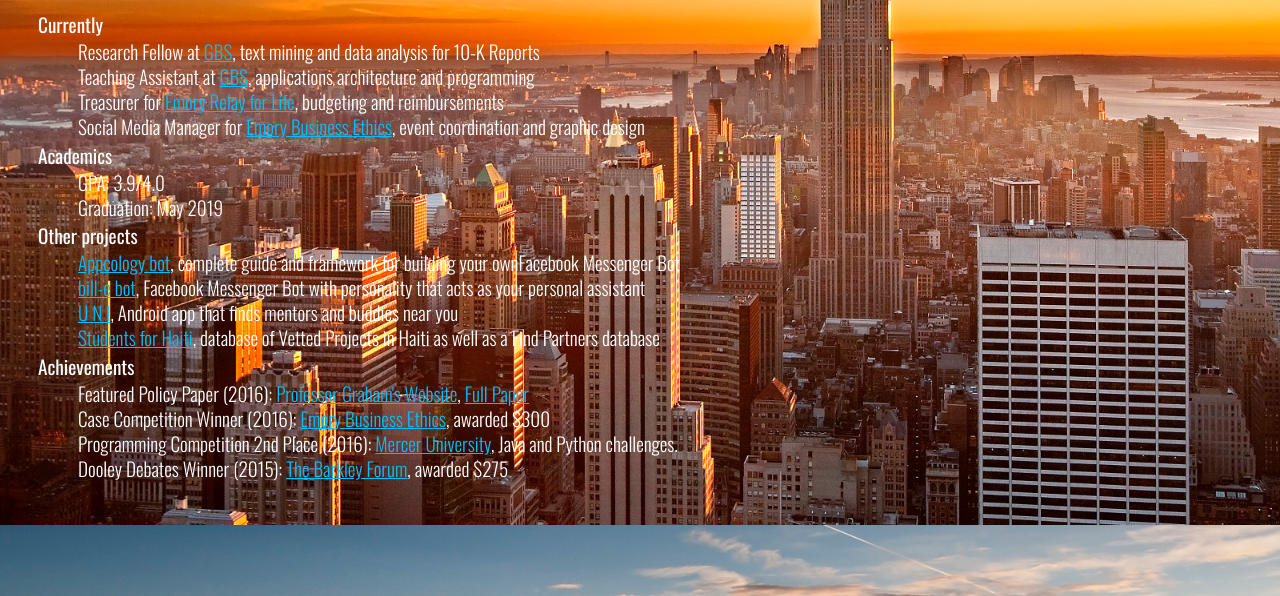
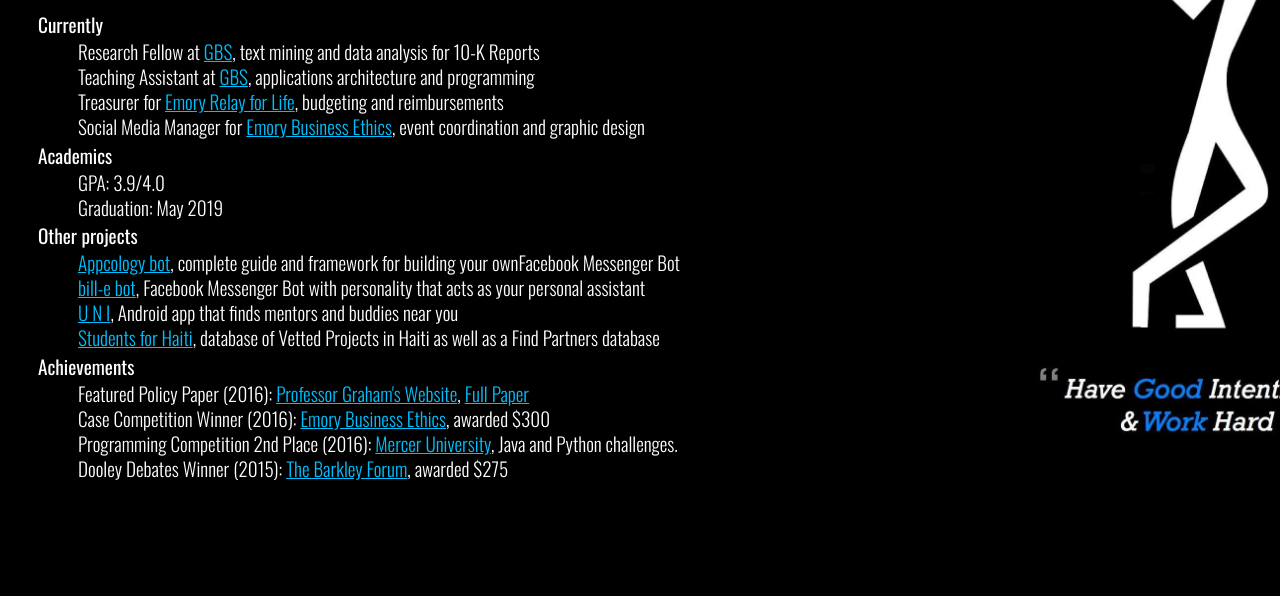
Before and after one commit to ssyz/ssyz.github.io, a plain HTML site: page index.html in a window 1280 px wide. Shown: the part 275-871 px from the top of the page. Drawn offline with nearby package versions, Linux system fonts and the light colour scheme.

Commit message:
change bkgd

```diff
--- a/assets/css/main.css
+++ b/assets/css/main.css
@@ -1,5 +1,5 @@
 body {
-	background: url('../images/NYC.jpg') no-repeat center center fixed;
+	background: url('../images/goodhard.jpg') no-repeat center center fixed;
 	-webkit-background-size: cover;
 	-moz-background-size: cover;
 	-o-background-size: cover;
```
Also changed, not shown: assets/images/gnome_face_smile.ico (deleted), assets/images/goodhard.jpg (added), assets/images/sea.jpg (deleted).
